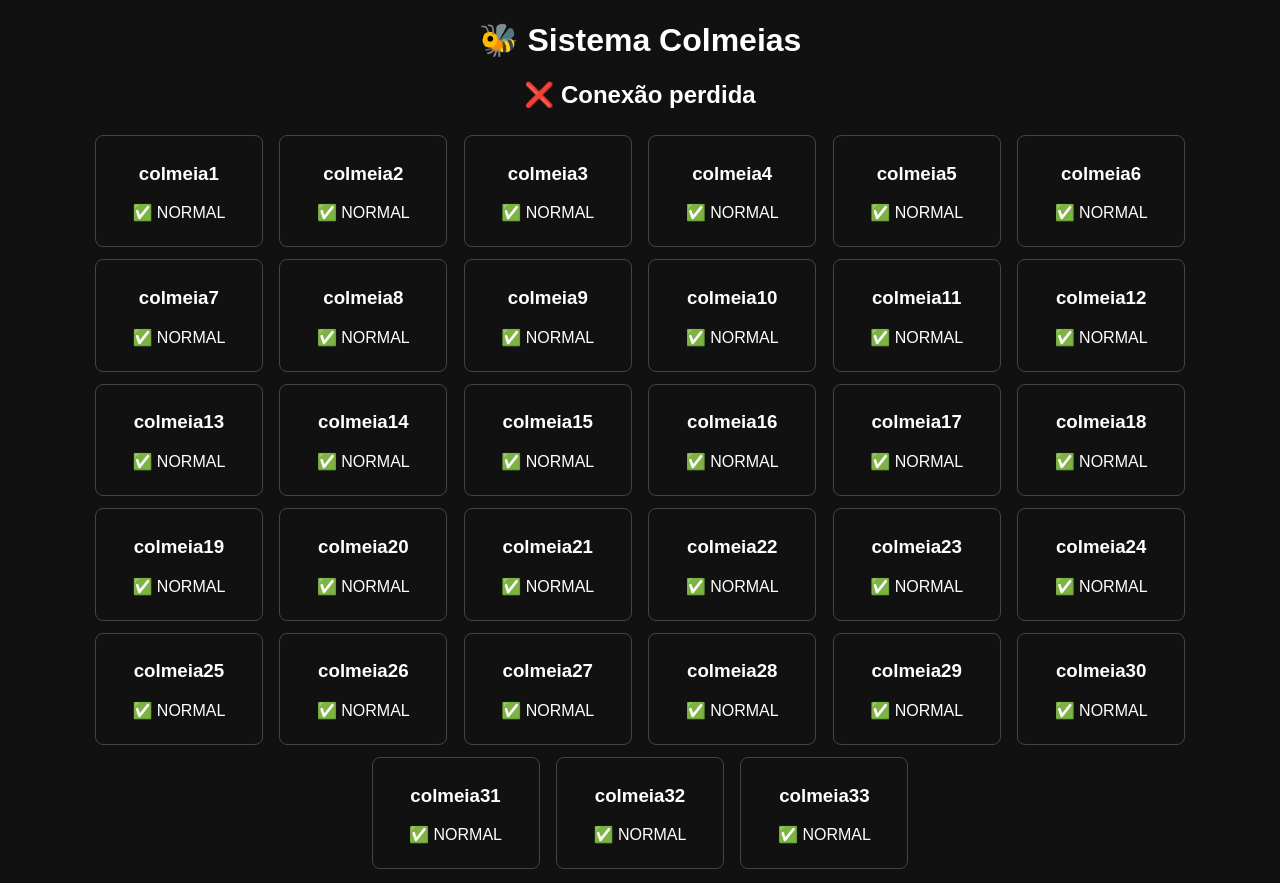
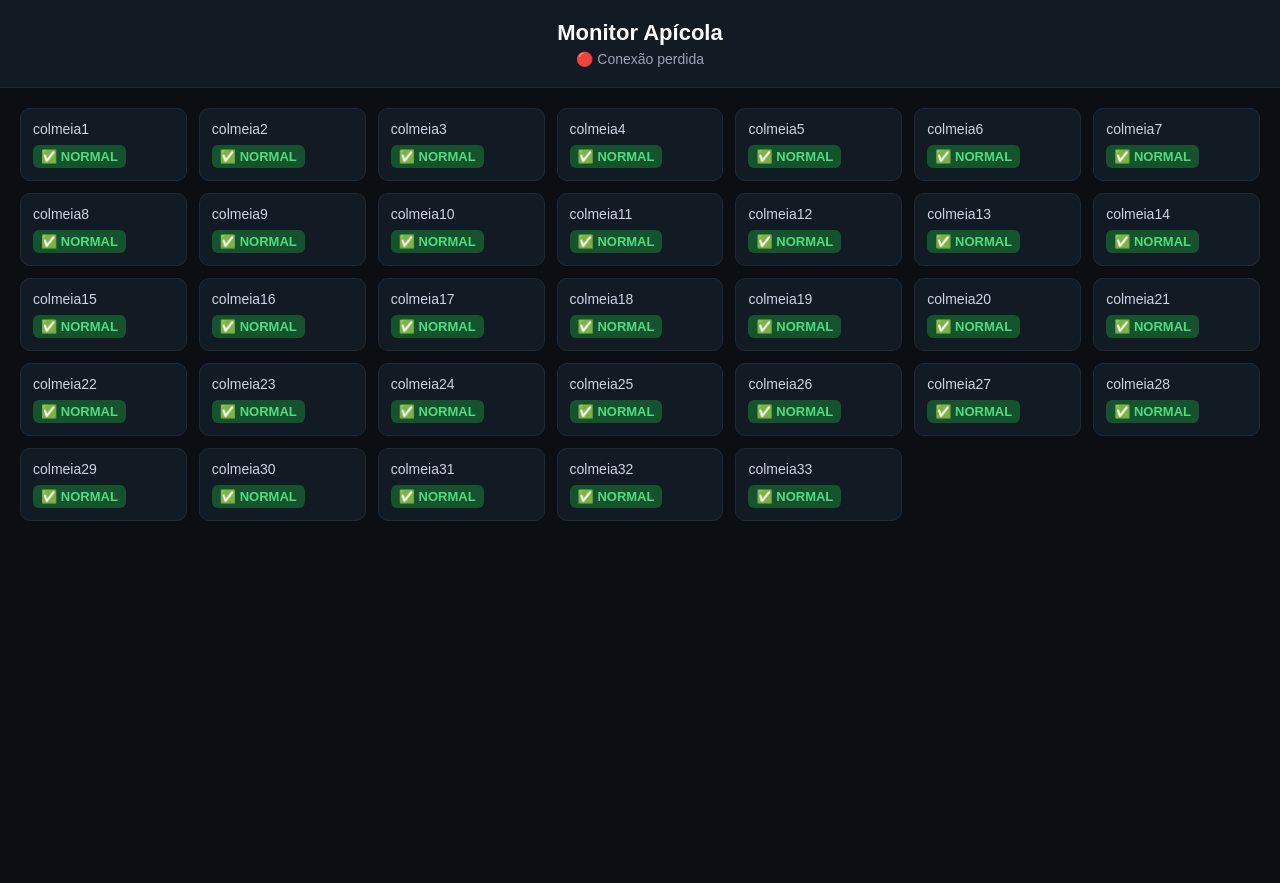
Before and after one commit to queirozPedro/Monitor-Apicola, a website: page public/index.html in a window 1280 px wide. After the commit the page ends 800 px from the top, so only its background shows below. Drawn offline with Linux system fonts and the light colour scheme.

Commit message:
feat: melhorado dashboard e readme

```diff
--- a/public/index.html
+++ b/public/index.html
@@ -2,27 +2,111 @@
 <html>
 
 <head>
-  <title>Colmeia Monitor</title>
+  <title>Monitor Apícola</title>
+
+  <style>
+    body {
+      margin: 0;
+      font-family: Arial, sans-serif;
+      background: #0b0f14;
+      color: #e6e6e6;
+    }
+
+    header {
+      background: #121a24;
+      padding: 20px;
+      text-align: center;
+      border-bottom: 1px solid #1f2a38;
+    }
+
+    h1 {
+      margin: 0;
+      font-size: 22px;
+      color: #ffffff;
+    }
+
+    #status {
+      margin-top: 5px;
+      font-size: 14px;
+      color: #9aa4b2;
+    }
+
+    .grid {
+      display: grid;
+      grid-template-columns: repeat(auto-fit, minmax(160px, 1fr));
+      gap: 12px;
+      padding: 20px;
+    }
+
+    .card {
+      background: #121a24;
+      border: 1px solid #1f2a38;
+      border-radius: 10px;
+      padding: 12px;
+      transition: 0.2s;
+    }
+
+    .card:hover {
+      transform: scale(1.02);
+      border-color: #2d3b52;
+    }
+
+    .title {
+      font-size: 14px;
+      margin-bottom: 8px;
+      color: #cbd5e1;
+    }
+
+    .status {
+      font-size: 13px;
+      font-weight: bold;
+      padding: 4px 8px;
+      border-radius: 6px;
+      display: inline-block;
+    }
+
+    .normal {
+      background: #14532d;
+      color: #4ade80;
+    }
+
+    .alert {
+      background: #7f1d1d;
+      color: #f87171;
+    }
+
+    .warning {
+      background: #78350f;
+      color: #fbbf24;
+    }
+  </style>
 </head>
 
-<body style="background:#111;color:white;font-family:Arial;text-align:center">
+<body>
 
-  <h1>🐝 Sistema Colmeias</h1>
+  <header>
+    <h1>Monitor Apícola</h1>
+    <div id="status">Conectando...</div>
+  </header>
 
-  <h2 id="status">Conectando</h2>
-
-  <div id="container"></div>
+  <div class="grid" id="container"></div>
 
   <script>
     const ws = new WebSocket("ws://localhost:3000");
 
     const container = document.getElementById("container");
+    const statusTop = document.getElementById("status");
 
-    // cria 33 colmeias na tela
     const colmeias = {};
 
     for (let i = 1; i <= 33; i++) {
       colmeias["colmeia" + i] = { status: "✅ NORMAL" };
+    }
+
+    function getClass(status) {
+      if (status.includes("FURTO")) return "alert";
+      if (status.includes("ESTRESSE")) return "warning";
+      return "normal";
     }
 
     function render() {
@@ -32,33 +116,40 @@
         const c = colmeias[nome];
 
         container.innerHTML += `
-          <div style="border:1px solid #444;margin:6px;padding:8px;border-radius:8px;display:inline-block;width:150px">
-            <h3>${nome}</h3>
-            <p>${c.status}</p>
+          <div class="card">
+            <div class="title">${nome}</div>
+            <div class="status ${getClass(c.status)}">
+              ${c.status}
+            </div>
           </div>
         `;
       });
     }
 
+    const randomId = Math.floor(Math.random() * 33) + 1;
+
     render();
+
+    ws.onopen = () => {
+      statusTop.innerText = "🟢 Conectado ao sistema";
+    };
 
     ws.onmessage = (event) => {
       const data = JSON.parse(event.data);
 
-      // se vier status geral (compatível com seu backend atual)
       if (data.status) {
-        colmeias.colmeia1.status = data.status;
+        colmeias["colmeia" + randomId].status = data.status;
       }
 
       render();
     };
 
     ws.onclose = () => {
-      document.getElementById("status").innerText = "❌ Conexão perdida";
+      statusTop.innerText = "🔴 Conexão perdida";
     };
 
     ws.onerror = () => {
-      document.getElementById("status").innerText = "❌ Erro na conexão";
+      statusTop.innerText = "⚠️ Erro de conexão";
     };
   </script>
 
```
Also changed, not shown: README.md.
